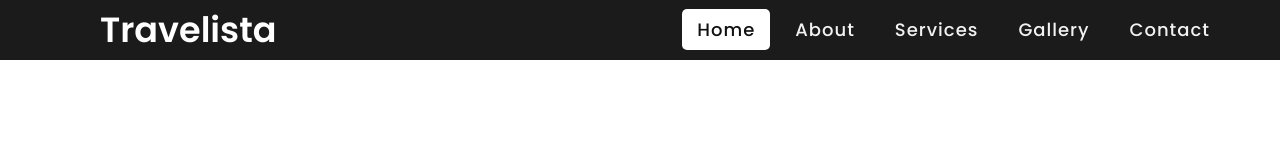
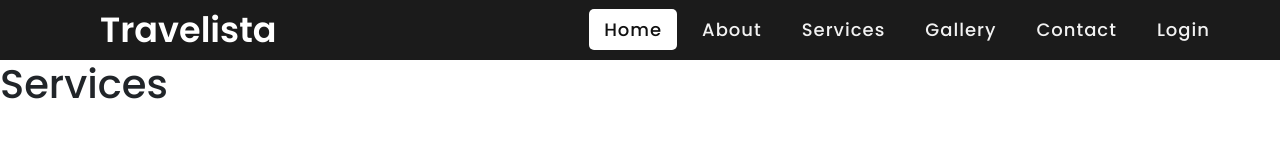
Before and after one commit to MrTushar786/HackSphere-CB167, a plain HTML site: page Hackathon/sercive.html in a window 1280 px wide. Drawn offline with nearby package versions, Linux system fonts and the light colour scheme.

Commit message:
Update sercive.html

```diff
--- a/Hackathon/sercive.html
+++ b/Hackathon/sercive.html
@@ -24,8 +24,18 @@
             <li><a href="sercive.html">Services</a></li>
             <li><a href="gallery.html">Gallery</a></li>
             <li><a href="contact.html">Contact</a></li>
+            <li><a href="login/index.html" target="_blank">Login</a></li>
         </ul>
     </nav>
+
+    <!-- main -->
+
+    <div class="main">
+        <h1>Services</h1>
+    </div>
+    <div class="container">
+
+    </div>
 </body>
 
 </html>
```
